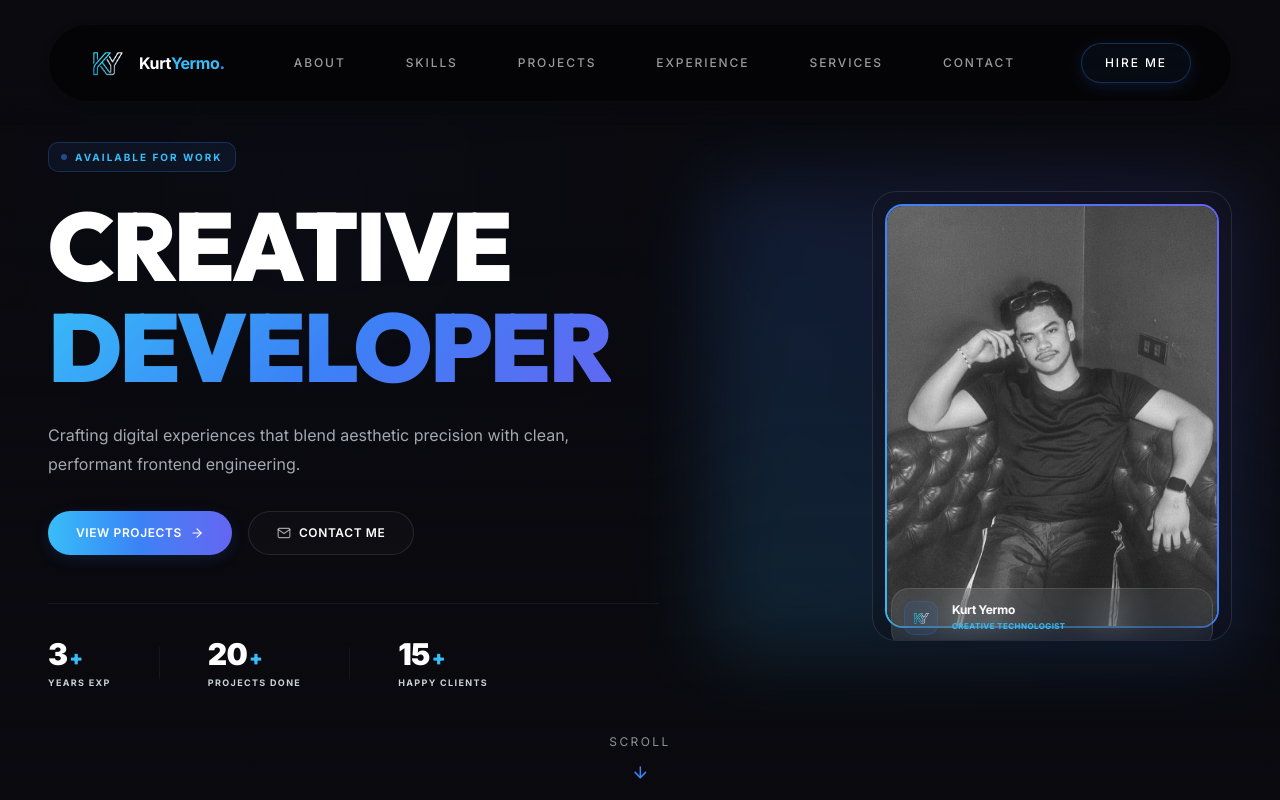
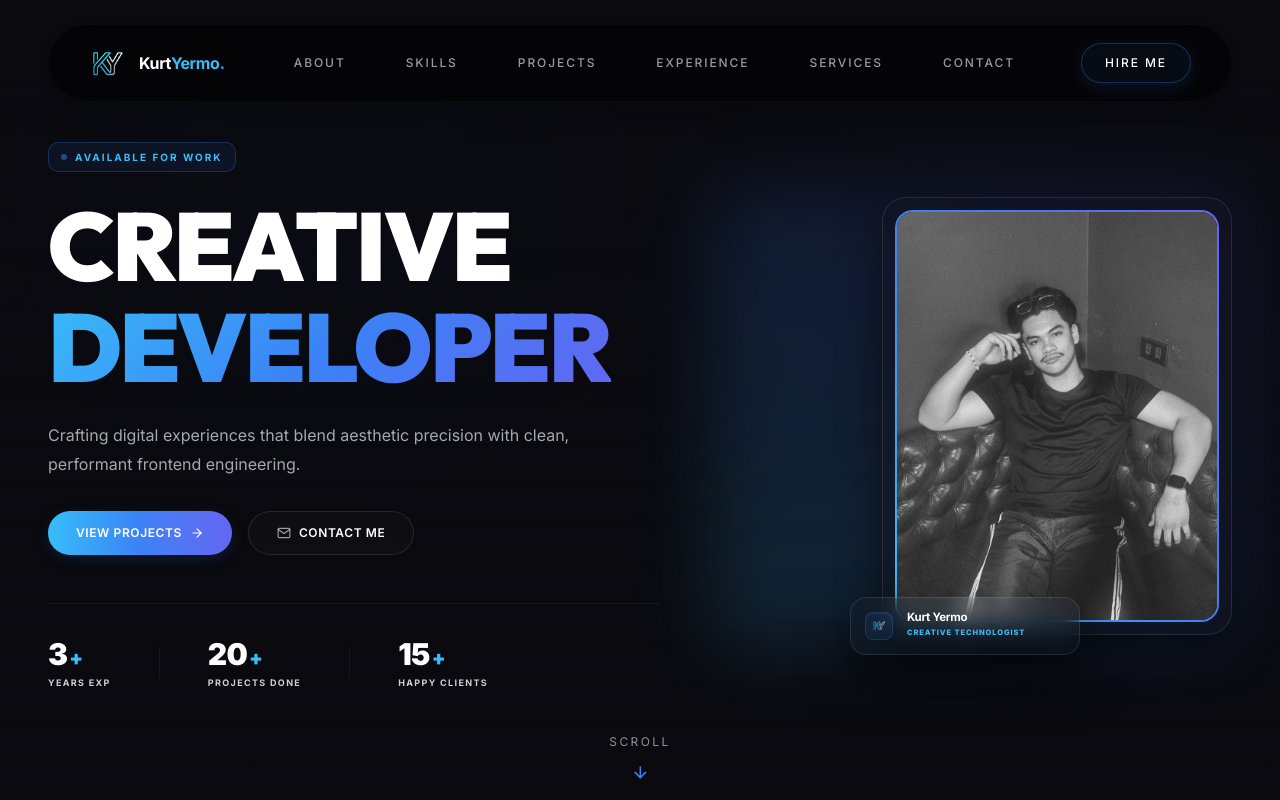
Before and after one commit to yermokurt/personal_portfolio, a Next.js app: page / in a window 1280 px wide. Shown: the top 800 px of the page. Built offline with nearby package versions, Linux system fonts and the light colour scheme.

Commit message:
Hero section profile

```diff
--- a/src/sections/HeroSection.tsx
+++ b/src/sections/HeroSection.tsx
@@ -151,49 +151,56 @@ export default function HeroSection() {
             </motion.div>
           </div>
 
-          {/* Right Column - Visual Profile Card */}
+          {/* Right Column - Visual Profile Card Composition */}
           <motion.div
             variants={scaleIn}
-            className="relative flex items-center justify-center lg:justify-end"
+            className="relative flex items-center justify-center lg:justify-end w-full"
           >
-            {/* Ambient Background Glow behind Card */}
+            {/* Ambient Background Glow behind Card (Stunning original 2nd screenshot glow) */}
             <div className="absolute -inset-4 bg-gradient-to-tr from-[#38bdf8] via-[#3b82f6] to-[#6366f1] rounded-[30px] opacity-15 blur-2xl z-0 pointer-events-none" />
 
-            {/* Main Card Frame */}
-            <div className="relative w-full max-w-[330px] sm:max-w-[360px] aspect-[4/5] rounded-[24px] overflow-hidden border border-white/10 p-3 bg-surface-card/40 backdrop-blur-md z-10">
-              {/* Backing Gradient Frame */}
+            {/* Sizing Anchor Wrapper Frame */}
+            <div className="relative w-full max-w-[320px] sm:max-w-[350px] flex flex-col items-center lg:block z-10">
+
+              {/* Main Portrait Frame with original backing gradient glowing border */}
+              <div className="relative w-full aspect-[4/5] rounded-[24px] overflow-hidden bg-surface-card/40 backdrop-blur-md border border-white/10 p-3 z-10 shadow-[0_15px_40px_rgba(0,0,0,0.5)] select-none">
                 <div className="relative w-full h-full rounded-[18px] overflow-hidden bg-gradient-to-tr from-[#38bdf8] via-[#3b82f6] to-[#6366f1] p-[2px]">
-                {/* Inner Image Container */}
                   <div className="relative w-full h-full rounded-[16px] overflow-hidden bg-background">
                     <Image
                       src={profileImg}
                       alt="Kurt Yermo"
                       fill
-                    sizes="(max-width: 768px) 100vw, 360px"
-                    className="object-cover object-center grayscale hover:grayscale-0 transition-all duration-700 scale-102 hover:scale-105"
+                      sizes="(max-width: 768px) 100vw, 350px"
+                      className="object-cover object-center grayscale hover:grayscale-0 transition-all duration-1000 ease-[0.22,1,0.36,1] scale-101 hover:scale-103"
                       priority
                     />
                   </div>
                 </div>
+              </div>
 
-              {/* Floating glassmorphic info badge overlapping the bottom */}
-              <div className="absolute -bottom-2 left-1/2 -translate-x-1/2 w-[85%] sm:w-[90%] glass-strong p-3 rounded-[18px] border border-white/10 shadow-2xl flex items-center gap-3.5 hover:border-accent/30 transition-colors duration-300">
-                {/* Logo Emblem */}
-                <div className="relative w-8.5 h-8.5 rounded-[10px] bg-accent/10 border border-accent/20 flex items-center justify-center overflow-hidden shrink-0">
+              {/* Floating Identity Badge (Desktop: Bottom-Left offset / Mobile: Stacked center below) */}
+              <div className="
+                z-20 flex items-center gap-3.5 p-3.5 rounded-[16px] border border-white/10 shadow-2xl backdrop-blur-md text-left select-none
+                bg-white/[0.01] shadow-[0_20px_50px_rgba(0,0,0,0.65),inset_0_1px_0_rgba(255,255,255,0.02)]
+                w-full max-w-[240px] mt-6 lg:mt-0 lg:absolute lg:bottom-[-20px] lg:left-[-32px] lg:w-[230px]
+                hover:border-accent/20 transition-colors duration-300
+              ">
+                {/* Mini Logo Emblem */}
+                <div className="relative w-7 h-7 rounded-[8px] bg-accent/10 border border-accent/20 flex items-center justify-center overflow-hidden shrink-0 shadow-[inset_0_1px_0_rgba(255,255,255,0.05)]">
                   <Image
                     src={logoImg}
                     alt="Kurt Yermo"
-                    width={18}
-                    height={18}
+                    width={14}
+                    height={14}
                     className="object-contain"
                   />
                 </div>
-                {/* Text info */}
+                {/* Signature info */}
                 <div className="flex flex-col text-left">
-                  <span className="font-bold text-white text-[12px] tracking-tight leading-none">
+                  <span className="font-bold text-white text-[11.5px] tracking-tight leading-none">
                     Kurt Yermo
                   </span>
-                  <span className="text-[8px] text-accent-light font-bold tracking-wider uppercase mt-1">
+                  <span className="text-[7.5px] text-accent-light font-extrabold tracking-[0.12em] uppercase mt-1">
                     Creative Technologist
                   </span>
                 </div>
```
Lines whose indentation alone changed are shown as unchanged.
